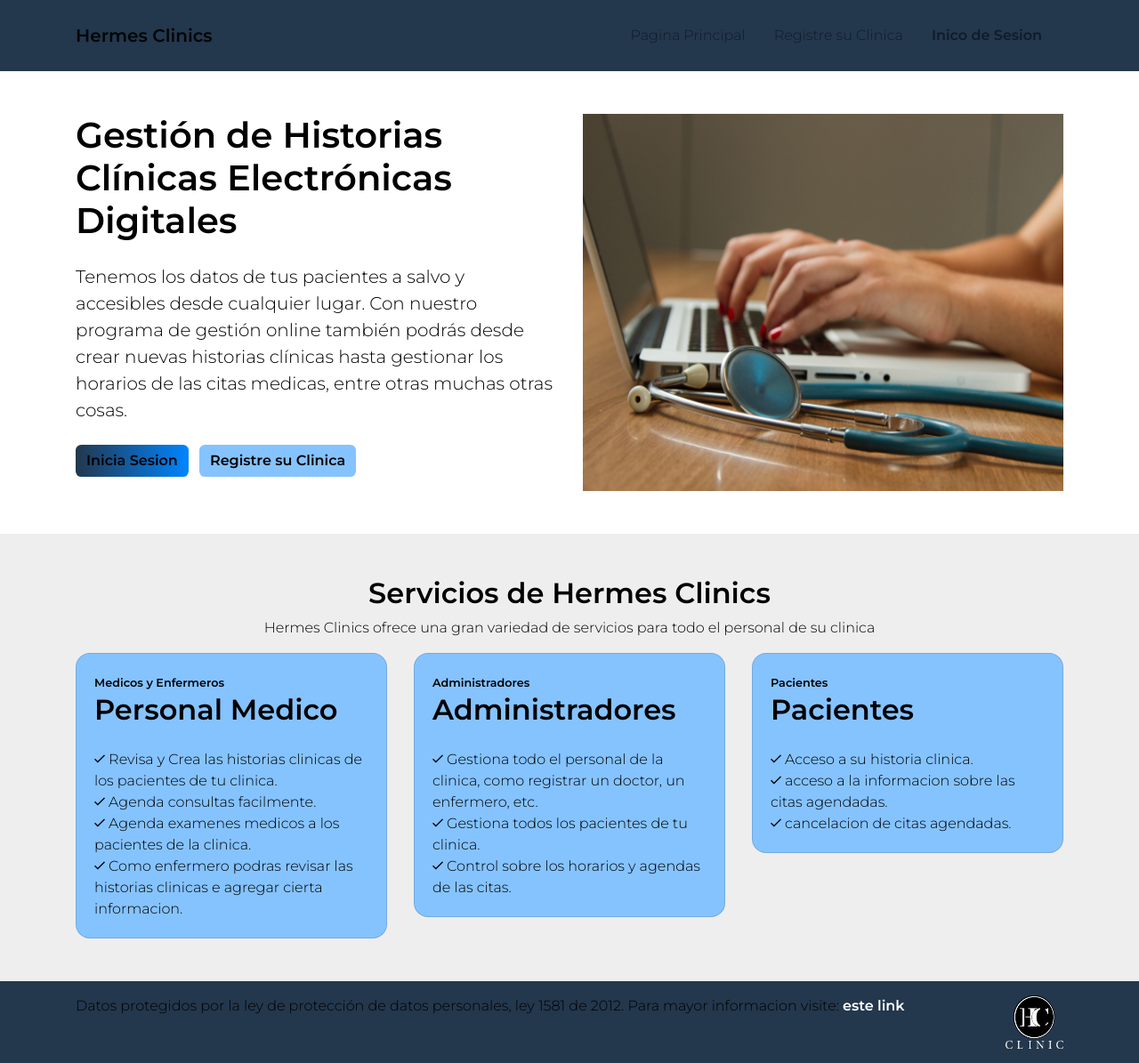
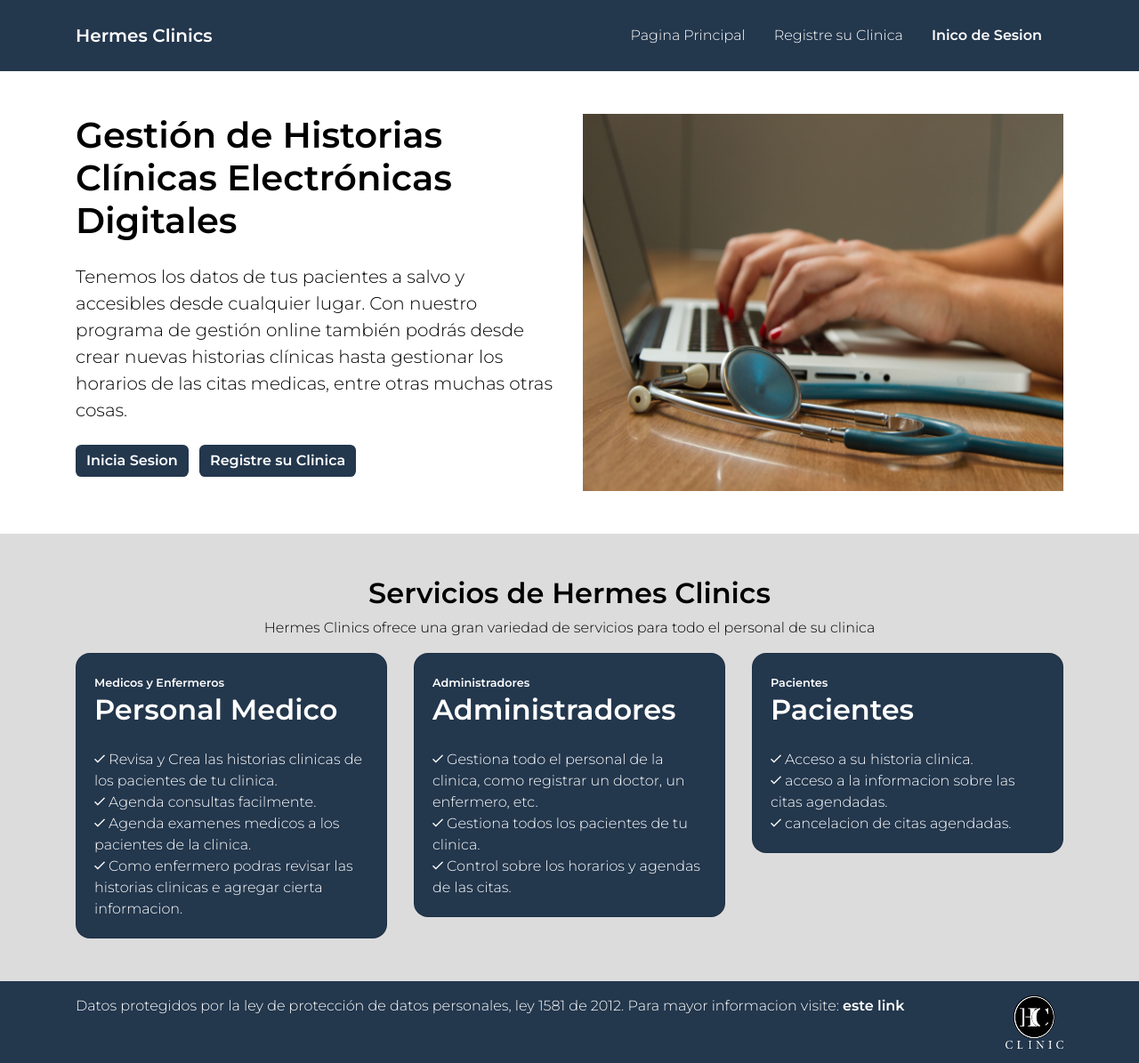
Before and after one commit to juaca2009/GestorHistoriasClinicas, a Flask app: page / in a window 1280 px wide. Shown: the whole page at 89% size. Run offline with Flask 2, Linux system fonts and the light colour scheme.

Commit message:
cambio de paletas y interfaz

```diff
--- a/sistema_gestor_historias_clinicas/static/css/home.css
+++ b/sistema_gestor_historias_clinicas/static/css/home.css
@@ -3,7 +3,7 @@
     --blue-x: #0085FF;
     --light-blue: #85c3FF;
     --white: #ffffff;
-    --white-x: #EEEEEE;
+    --white-x: #dcdcdc;
     --black: rgb(0, 0, 0);
 }
 
@@ -11,7 +11,7 @@
     font-family: 'Montserrat', sans-serif;
     font-size: 1rem;
     font-weight: 300;
-    color: var(--black);
+    color: var(--white);
     background-color: var(--white);
 }
 
@@ -47,13 +47,13 @@
 }
 
 .btn-primary{
-    background: linear-gradient(90deg, var(--blue) 0%, var(--blue-x) 100%);
-    color: var(--black);
+    background: var(--blue);
+    color: var(--white);
 }
 
 .btn-secondary{
-    background-color: var(--light-blue);
-    color: var(--black);
+    background-color: var(--blue);
+    color: var(--white);
 }
 
 .btn-secondary:hover{
@@ -62,7 +62,7 @@
 }
 
 .btn-primary:hover{
-    background: linear-gradient(90deg, var(--blue) 0%, var(--blue-x) 100%);
+    background: var(--light-blue);
     color: var(--black);
     opacity: .8;
 }
@@ -78,7 +78,7 @@
 }
 
 .link-color{
-    color: var(--white)
+    color: var(--white) !important
 }
 
 .card{
@@ -91,3 +91,7 @@
 	background-size: cover;
 	background-position: center;
 }
+
+.card-bg-color{
+    background-color: var(--blue);
+}
--- a/sistema_gestor_historias_clinicas/templates/home.html
+++ b/sistema_gestor_historias_clinicas/templates/home.html
@@ -13,7 +13,7 @@
     <body>
         <nav class="navbar navbar-expand-lg navbar-light bg-light">
             <div class="container">
-            <a class="navbar-brand font-weight-bold" href="{{ url_for('home') }}">Hermes Clinics</a>
+                <a class="navbar-brand font-weight-bold link-color" href="{{ url_for('home') }}">Hermes Clinics</a>
                 <button class="navbar-toggler" type="button" data-toggle="collapse" data-target="#navbarSupportedContent" aria-controls="navbarSupportedContent" aria-expanded="false" aria-label="Toggle navigation">
                     <span class="navbar-toggler-icon"></span>
                 </button>
@@ -21,13 +21,13 @@
                 <div class="collapse navbar-collapse" id="navbarSupportedContent">
                     <ul class="navbar-nav ml-auto">
                         <li class="nav-item mr-3">
-                  <a class="nav-link" href="{{ url_for('home') }}">Pagina Principal <span class="sr-only">(current)</span></a>
+                            <a class="nav-link link-color" href="{{ url_for('home') }}">Pagina Principal <span class="sr-only">(current)</span></a>
                         </li>
                         <li class="nav-item  mr-3">
-                  <a class="nav-link" href="{{ url_for('registro_clinico') }}">Registre su Clinica</a>
+                            <a class="nav-link link-color" href="{{ url_for('registro_clinico') }}">Registre su Clinica</a>
                         </li>
                         <li class="nav-item  mr-3">
-                  <a class="nav-link font-weight-bold text-black" href="{{ url_for('inicio_sesion') }}">Inico de Sesion</a>
+                            <a class="nav-link font-weight-bold link-color" href="{{ url_for('inicio_sesion') }}">Inico de Sesion</a>
                         </li>
                     </ul>
                 </div>
@@ -55,13 +55,13 @@
         </section>
         <section class="body2 py-5 d-flex">
             <div class="container aling-self-center">
-                <div class="w-75 text-center mx-auto md-5">
+                <div class="w-75 text-center mx-auto md-5 text-primary">
                     <h2 class="font-weight-bold">Servicios de Hermes Clinics</h2>
                     <p>Hermes Clinics ofrece una gran variedad de servicios para todo el personal de su clinica</p>
                 </div>
                 <div class="row">
                     <div class="col-lg-4">
-                        <div class="card">
+                        <div class="card card-bg-color">
                             <div class="card-body">
                                 <small class="font-weight-bold"> Medicos y Enfermeros</small>
                                 <h2 class="font-weight-bold mb-4"> Personal Medico</h2>
@@ -84,7 +84,7 @@
                         </div>
                     </div>
                     <div class="col-lg-4">
-                        <div class="card">
+                        <div class="card card-bg-color">
                             <div class="card-body">
                                 <small class="font-weight-bold">Administradores</small>
                                 <h2 class="font-weight-bold mb-4">Administradores</h2>
@@ -104,7 +104,7 @@
                         </div>
                     </div>
                     <div class="col-lg-4">
-                        <div class="card">
+                        <div class="card card-bg-color">
                             <div class="card-body">
                                 <small class="font-weight-bold">Pacientes</small>
                                 <h2 class="font-weight-bold mb-4">Pacientes</h2>
```
Lines whose indentation alone changed are shown as unchanged.
